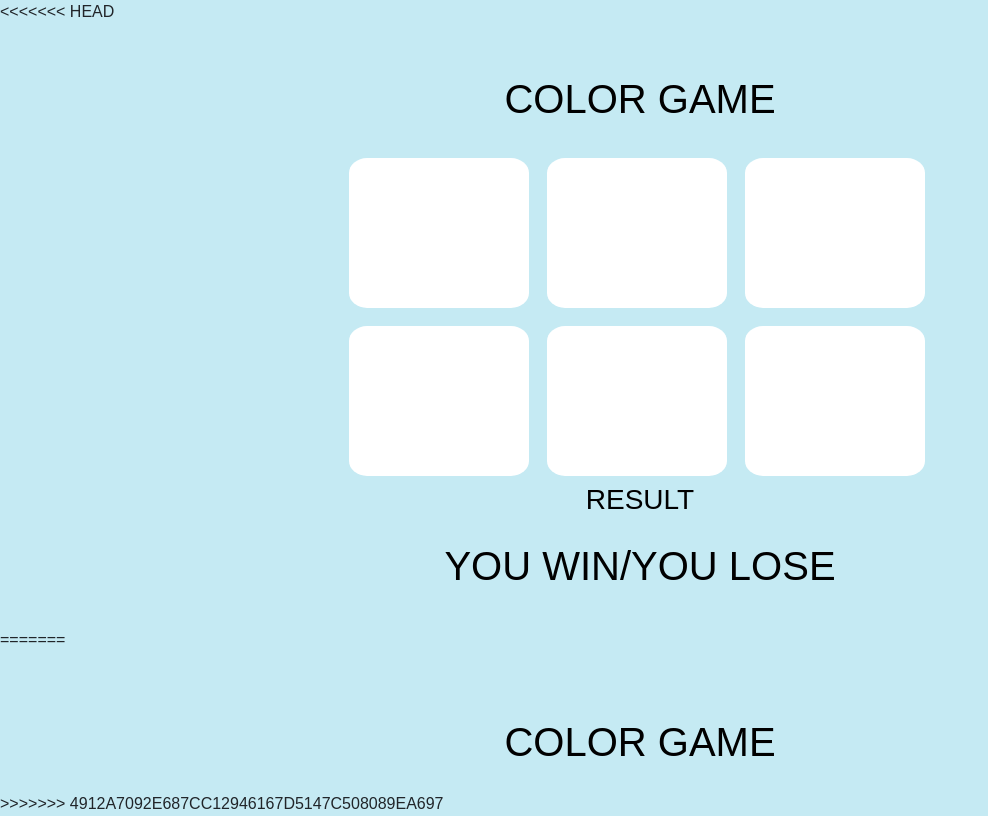
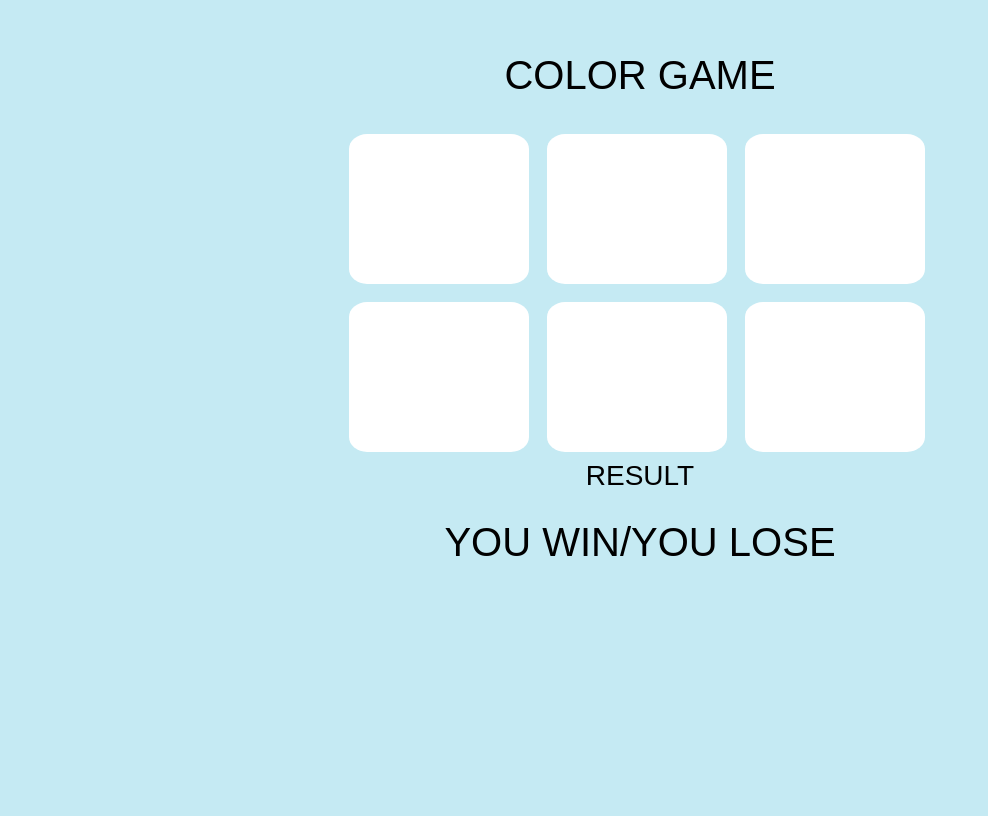
Before and after one commit to PrgDominique/Color-Game, a plain HTML site: page index.html in a window 1280 px wide. Shown: the whole page, without its empty margins (0-988 px from the left). Drawn offline with nearby package versions, Linux system fonts and the light colour scheme.

Commit message:
fix some code in index.html

```diff
--- a/index.html
+++ b/index.html
@@ -9,10 +9,7 @@
     <link rel="stylesheet" href="style.css">
 </head>
 <body>
-<<<<<<< HEAD
-    <div>
 
-    </div>
     <div id="container">
         <h1>Color Game</h1>
         <div class="box"></div>
@@ -27,16 +24,7 @@
         </div>
     </div>
 
-<script src="script.js"></script>
-=======
-    <div class="container text-center mt-5">
-        <h1>Color Game</h1>
-    </div>
-
-
-
     <script src="script.js"></script>
     <script src="https://cdn.jsdelivr.net/npm/bootstrap@5.2.3/dist/js/bootstrap.bundle.min.js" integrity="sha384-kenU1KFdBIe4zVF0s0G1M5b4hcpxyD9F7jL+jjXkk+Q2h455rYXK/7HAuoJl+0I4" crossorigin="anonymous"></script>
->>>>>>> 4912a7092e687cc12946167d5147c508089ea697
 </body>
 </html>
```
